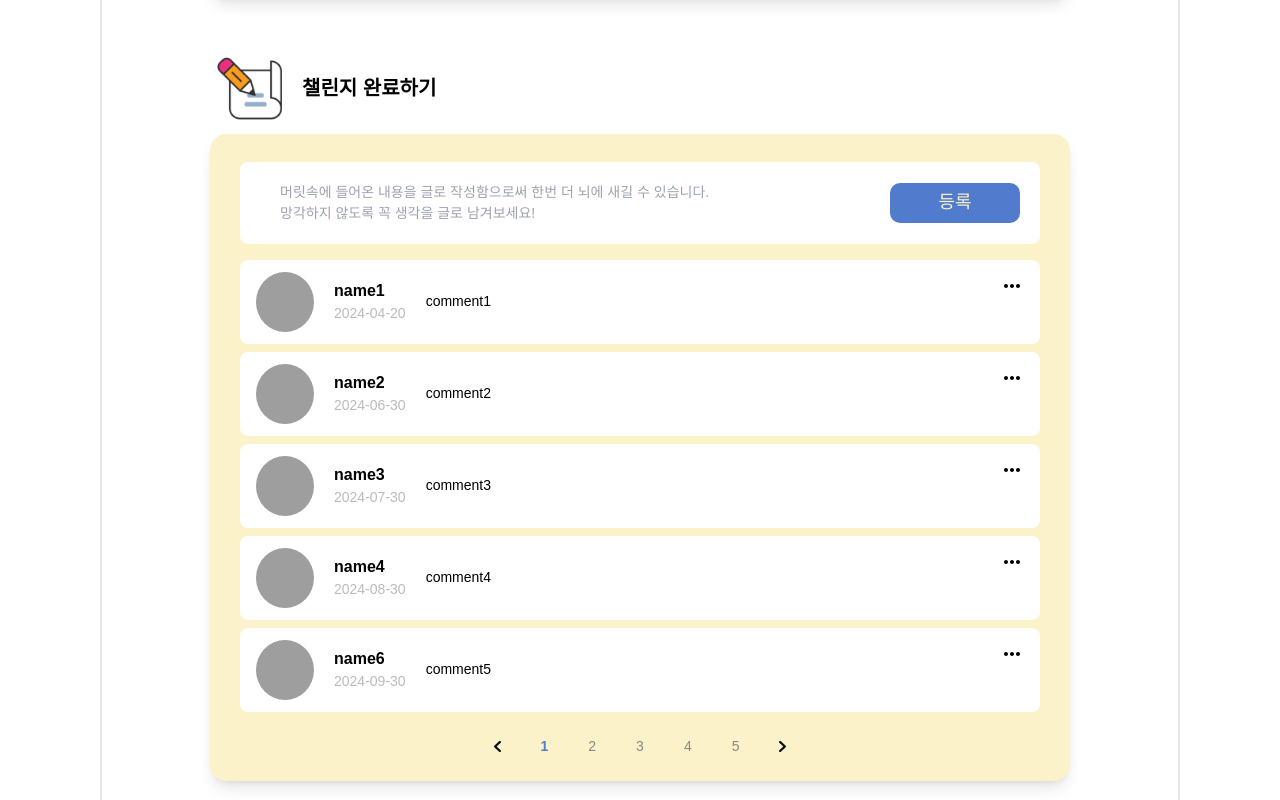
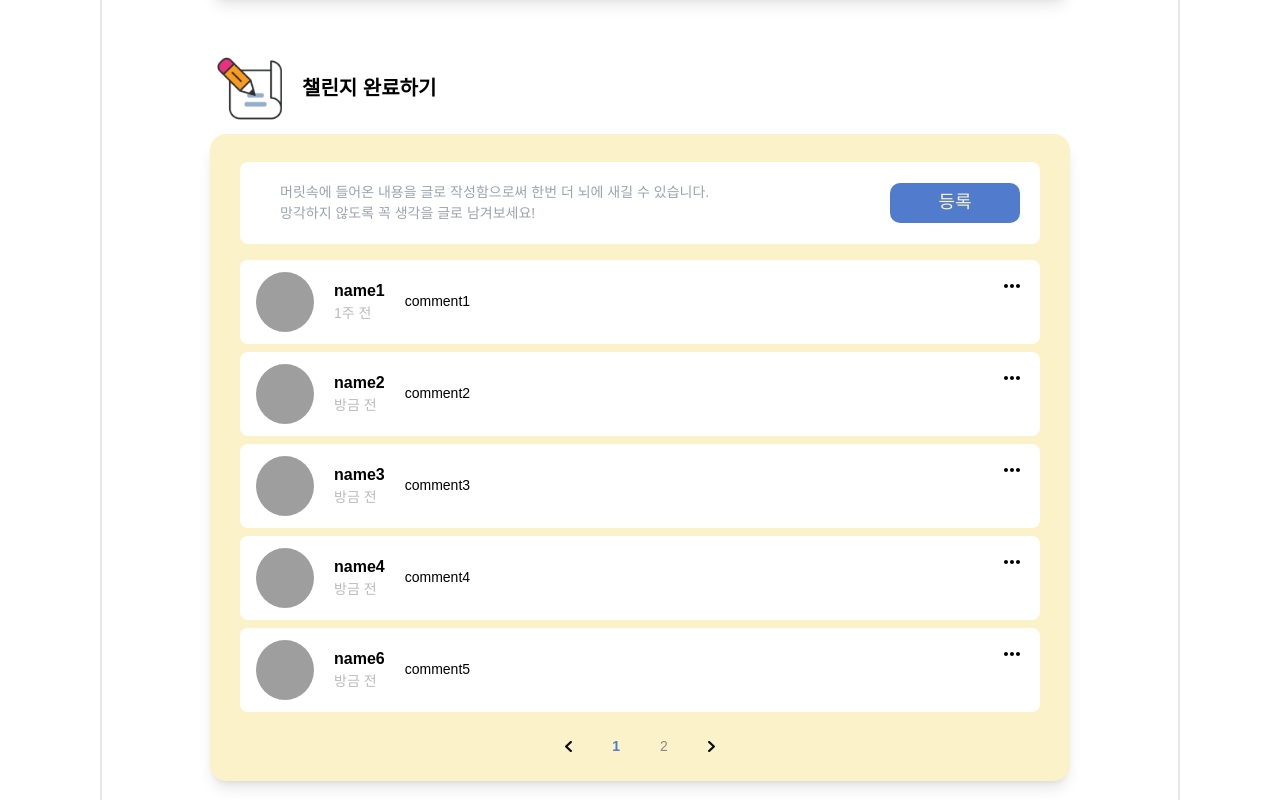
Before and after one commit to OZ-Coding-School/oz_02_collabo-004, a React (Vite) app: page /challengeaction in a window 1280 px wide. Shown: the part 1060-1860 px from the top of the page. Built offline with nearby package versions, Linux system fonts and the light colour scheme; grey boxes are pictures that could not be loaded; a web font is replaced by a local one.

Commit message:
Refactor: ChallengeStatus, Comment, Pagination refactoring

```diff
--- a/src/components/@common/Pagination/index.jsx
+++ b/src/components/@common/Pagination/index.jsx
@@ -2,56 +2,55 @@ import { useState } from "react";
 import page_arrow_left from '../../../assets/images/icons/page_arrow_left.svg';
 import page_arrow_right from '../../../assets/images/icons/page_arrow_right.svg';
 
-const Pagination = () => {
-  const [activeButton, setActiveButton] = useState(1);
+const Pagination = ({ totalElements, pagePerNumber, currentPage, onPageChange }) => {
+  const totalPages = Math.ceil(totalElements / pagePerNumber);
   const [startPage, setStartPage] = useState(1);
 
   const handleButtonClick = (pageNumber) => {
-    setActiveButton(pageNumber);
+    onPageChange(pageNumber);
   };
 
   const prevPage = () => {
-    if (activeButton > 1) {
-      setActiveButton(activeButton - 1);
-      if (startPage > 1 && activeButton - 1 < startPage) {
+    if (currentPage > 1) {
+      onPageChange(currentPage - 1);
+      if (startPage > 1 && currentPage - 1 < startPage) {
         setStartPage(startPage - 1);
       }
     }
   };
 
   const nextPage = () => {
-    if (activeButton < 10) {
-      setActiveButton(activeButton + 1);
-      if (activeButton + 1 > startPage + 4) {
+    if (currentPage < totalPages) {
+      onPageChange(currentPage + 1);
+      if (currentPage + 1 > startPage + 4) {
         setStartPage(startPage + 1);
       }
     }
   };
 
-  // TODO: 전체 원소개수, 페이지 당 보여줄 원소 개수 파라미터로 받아서 pagination 로직 totalElements, pagePerNumber
-  // TODO:몇페이지 눌렀는지? 저장해놓기
+  const pageButtons = Array.from({ length: Math.min(totalPages, 5) }, (_, index) => startPage + index);
 
   return (
     <div className='flex items-center'>
       <div className='flex h-[45px] items-center gray8 font400'>
         <button onClick={prevPage}>
-          <img src={page_arrow_left} className='p-5'></img>
+          <img src={page_arrow_left} className='p-5' alt="Previous Page" />
         </button>
-        {Array.from({length: 5}, (_, index) => startPage + index).map((pageNumber) => (
+        {pageButtons.map((pageNumber) => (
           <button
             key={pageNumber}
-            className={`relative p-5 font14 group ${activeButton === pageNumber ? 'secondary font800' : 'hover:gray3'}`}
+            className={`relative p-5 font14 group ${currentPage === pageNumber ? 'secondary font800' : 'hover:gray3'}`}
             onClick={() => handleButtonClick(pageNumber)}
             style={{ position: "relative" }}
           >
             {pageNumber}
-            {activeButton === pageNumber && (
+            {currentPage === pageNumber && (
               <div className="absolute w-8 h-8 top-1/2 left-1/2 transform -translate-x-1/2 -translate-y-1/2 rounded-full transition-all ease-in hover:bg-secondary opacity-20"></div>
             )}
           </button>
         ))}
         <button onClick={nextPage}>
-          <img src={page_arrow_right} className='p-5'></img>
+          <img src={page_arrow_right} className='p-5' alt="Next Page" />
         </button>
       </div>
     </div>
--- a/src/components/BookComment/index.jsx
+++ b/src/components/BookComment/index.jsx
@@ -17,9 +17,8 @@ const BookComment = ({ comments, setModalOpen, setComments, onDeleteComment }) =
   const textareaRef = useRef(null);
 
   const perPage = 5;
-  const lastIndex = currentPage * perPage;
-  const firstIndex = lastIndex - perPage;
-  const currentComments = comments.slice(firstIndex, lastIndex);
+  const firstIndex = (currentPage - 1) * perPage;
+  const currentComments = comments.slice(firstIndex, firstIndex + perPage);
 
   useEffect(() => {
     const handleClickOutsideTextarea = (event) => {
@@ -51,7 +50,7 @@ const BookComment = ({ comments, setModalOpen, setComments, onDeleteComment }) =
     //TODO: 임시 객체 !!!
     const newUserComment = {
       username: "사용자명",
-      created_at: new Date().toLocaleString(),
+      created_at: new Date().toISOString(),
       comment_content: newComment
     };
 
@@ -60,9 +59,6 @@ const BookComment = ({ comments, setModalOpen, setComments, onDeleteComment }) =
     setCurrentPage(1);
     setNewComment("");
   };
-
-  //TODO: 저장해놓은 페이지 넘버(몇페이지?) 로 페이지에 잘라서 보여줄 라스트,퍼스트 로직 !!
-  //TODO: 등록,수정 시간 데이터 > n분전 단위만들어서 자르기 !!
 
   const handleMouseEnter = (index) => {
     setHoverCommentIndex(index);
@@ -104,6 +100,35 @@ const BookComment = ({ comments, setModalOpen, setComments, onDeleteComment }) =
     }
   };
 
+  const formatTime = (timeString) => {
+    const currentTime = new Date();
+    const commentTime = new Date(timeString);
+    const diffMilliseconds = currentTime - commentTime;
+    const diffSeconds = Math.floor(diffMilliseconds / 1000);
+    const diffMinutes = Math.floor(diffMilliseconds / (1000 * 60));
+    const diffHours = Math.floor(diffMilliseconds / (1000 * 60 * 60));
+    const diffDays = Math.floor(diffMilliseconds / (1000 * 60 * 60 * 24));
+    const diffWeeks = Math.floor(diffMilliseconds / (1000 * 60 * 60 * 24 * 7));
+    const diffMonths = Math.floor(diffMilliseconds / (1000 * 60 * 60 * 24 * 30));
+    const diffYears = Math.floor(diffMilliseconds / (1000 * 60 * 60 * 24 * 365));
+
+    if (diffSeconds < 60) {
+      return "방금 전";
+    } else if (diffMinutes < 60) {
+      return `${diffMinutes}분 전`;
+    } else if (diffHours < 24) {
+      return `${diffHours}시간 전`;
+    } else if (diffDays < 7) {
+      return `${diffDays}일 전`;
+    } else if (diffWeeks < 4) {
+      return `${diffWeeks}주 전`;
+    } else if (diffMonths < 12) {
+      return `${diffMonths}달 전`;
+    } else {
+      return `${Math.floor(diffYears / 365)}년 전`;
+    }
+  };
+
   const commentList = currentComments.map((comment, index) => (
     <div
       key={index}
@@ -118,7 +143,7 @@ const BookComment = ({ comments, setModalOpen, setComments, onDeleteComment }) =
         />
         <div className="flex flex-col justify-center">
           <p className="font600">{comment.username}</p>
-          <p className="font14 grayb">{comment.created_at}</p>
+          <p className="font14 grayb">{formatTime(comment.created_at)}</p>
         </div>
         <div
           className="w-[480px] font14 flex items-center"
@@ -173,8 +198,8 @@ const BookComment = ({ comments, setModalOpen, setComments, onDeleteComment }) =
 
   return (
     <>
-      <div className="flex w-[860px]">
-        <div className="flex flex-col gap-3 pt-7 pb-3 md bg-primary items-center justify-center rounded-2xl shadow-lg">
+      <div className="flex w-[860px] ">
+        <div className="flex flex-col gap-3 pt-7 pb-3 md bg-primary items-center justify-between rounded-2xl shadow-lg">
           <div className="flex flex-col gap-4 w-[800px]">
             <div className="flex items-center bg-white justify-between rounded-lg p-5">
               <textarea
@@ -192,7 +217,12 @@ const BookComment = ({ comments, setModalOpen, setComments, onDeleteComment }) =
               {commentList}
             </div>
           </div>
-          <Pagination />
+          <Pagination
+            totalElements={comments.length}
+            pagePerNumber={perPage}
+            currentPage={currentPage}
+            onPageChange={setCurrentPage}
+          />
         </div>
       </div>
     </>
--- a/src/pages/BookSpoiler/BookSpoilerDetailPage.jsx
+++ b/src/pages/BookSpoiler/BookSpoilerDetailPage.jsx
@@ -15,13 +15,13 @@ const BookSpoilerDetailPage = () => {
   const [deleteCommentIndex, setDeleteCommentIndex] = useState(null);
   const [comments, setComments] = useState([
     //TODO: 데이터 (임시 리스트)
-    { id: 1, comment_content: 'comment1' , created_at: '2024-04-20', update_at: '2014-04-21', username: 'name1'},
-    { id: 2, comment_content: 'comment2' , created_at: '2024-06-30', username: 'name2'},
-    { id: 3, comment_content: 'comment3' , created_at: '2024-07-30', username: 'name3'},
-    { id: 4, comment_content: 'comment4' , created_at: '2024-08-30', username: 'name4'},
-    { id: 5, comment_content: 'comment5' , created_at: '2024-09-30', username: 'name6'},
-    { id: 6, comment_content: 'comment6' , created_at: '2024-09-30', username: 'name7'},
-    { id: 7, comment_content: 'comment7' , created_at: '2024-09-30', username: 'name7'},
+    { id: 1, comment_content: 'comment1' , created_at: '2024-04-30T00:00:00Z', update_at: '2024-04-31T00:00:00Z', username: 'name1'},
+    { id: 2, comment_content: 'comment2' , created_at: '2024-04-20T00:00:00Z', username: 'name2'},
+    { id: 3, comment_content: 'comment3' , created_at: '2024-03-30T00:00:00Z', username: 'name3'},
+    { id: 4, comment_content: 'comment4' , created_at: '2024-03-30T00:00:00Z', username: 'name4'},
+    { id: 5, comment_content: 'comment5' , created_at: '2024-03-30T00:00:00Z', username: 'name6'},
+    { id: 6, comment_content: 'comment6' , created_at: '2024-02-30T00:00:00Z', username: 'name7'},
+    { id: 7, comment_content: 'comment7' , created_at: '2024-01-30T00:00:00Z', username: 'name7'},
   ]);
 
 
```
